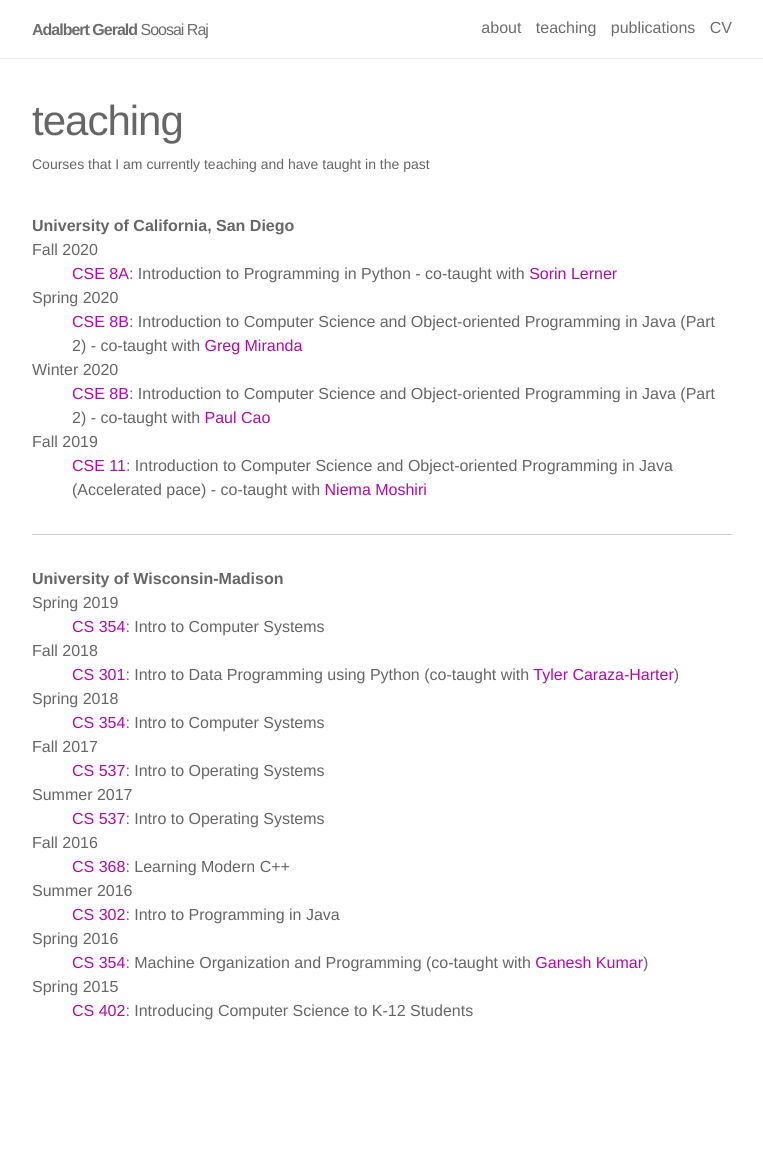
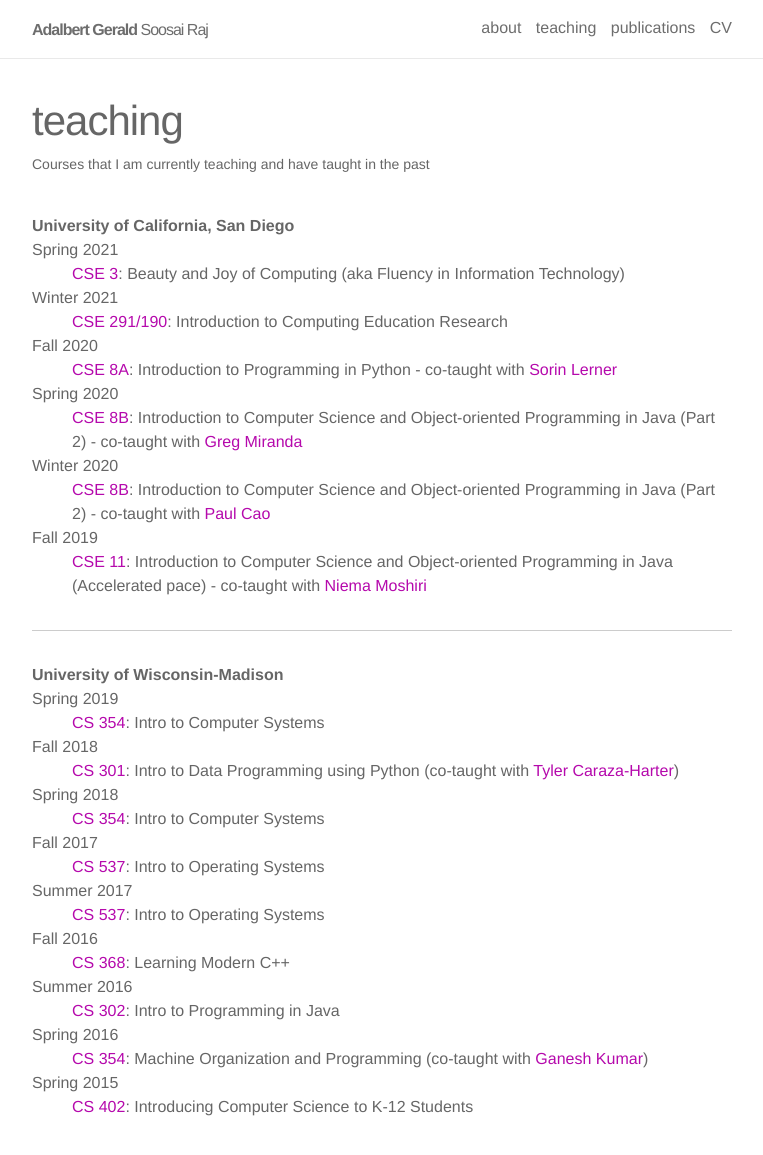
Before and after one commit to adalbertgerald/adalbertgerald.github.io, a Jekyll site: the page built from _pages/teaching.md, in a window 1280 px wide and 1235 px high. Shown: the top 1155 px of the window, without its empty margins (258-1021 px from the left). Built offline with Jekyll 4.4.1, drawn with Linux system fonts in a browser that asks for light colours; nearby versions of some CDN libraries.

Commit message:
Added new courses.

```diff
--- a/_pages/teaching.md
+++ b/_pages/teaching.md
@@ -7,6 +7,13 @@
 ---
 
 **University of California, San Diego**
+Spring 2021
+: [CSE 3](https://sites.google.com/eng.ucsd.edu/cse-3-spring-2021/): Beauty and Joy of Computing (aka Fluency in Information Technology)
+
+Winter 2021
+: [CSE 291/190](https://sites.google.com/eng.ucsd.edu/cse-291-190-cer-winter-2021/): Introduction to Computing Education Research
+
+
 Fall 2020
 : [CSE 8A](https://sites.google.com/eng.ucsd.edu/cse8afall2020): Introduction to Programming in Python - co-taught with [Sorin Lerner](http://cseweb.ucsd.edu/~lerner/)
 
```
